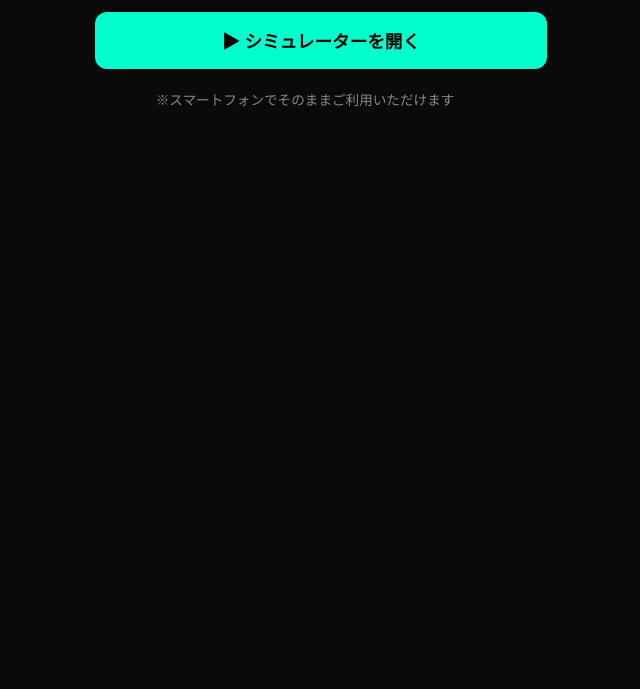
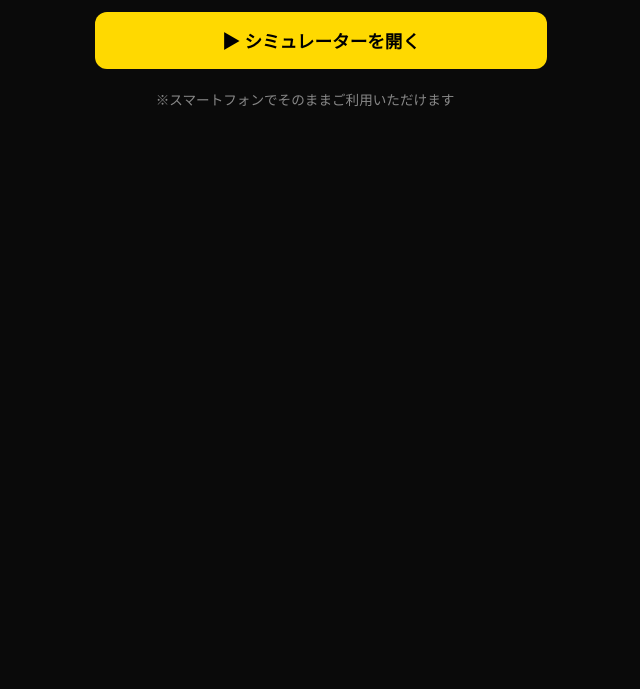
Before and after one commit to junnyarao-nsk/noizless-lite, a plain HTML site: page index.html in a window 1280 px wide. Shown: the part 111-800 px from the top of the page, without its empty margins (335-975 px from the left). Drawn offline with Linux system fonts and the light colour scheme.

Commit message:
Update index.html

```diff
--- a/index.html
+++ b/index.html
@@ -37,7 +37,7 @@ h1{
     width:100%;
     padding:16px;
     margin:15px 0;
-    background:#00ffcc;
+    background:#ffd900;
     color:#000;
     font-weight:bold;
     border-radius:12px;
```
